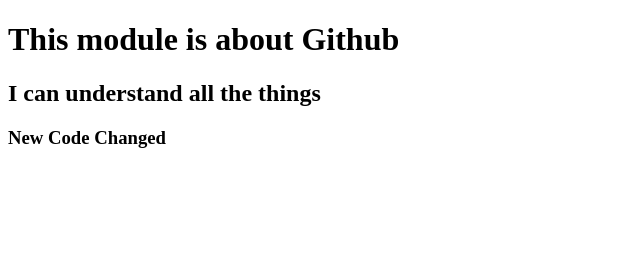
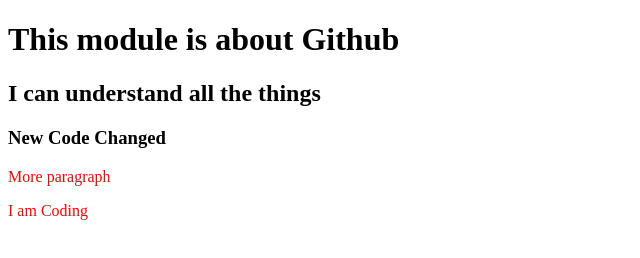
Before and after one commit to joychandragope/my-first-repo, a plain HTML site: page index.html in a window 1280 px wide. Shown: the whole page, without its empty margins (0-640 px from the left). Drawn offline with Linux system fonts and the light colour scheme.

Commit message:
style added

```diff
--- a/index.html
+++ b/index.html
@@ -5,10 +5,13 @@
     <meta http-equiv="X-UA-Compatible" content="IE=edge">
     <meta name="viewport" content="width=device-width, initial-scale=1.0">
     <title>My first Repo</title>
+    <link rel="stylesheet" href="style.css">
 </head>
 <body>
     <h1>This module is about Github</h1>
     <h2>I can understand all the things</h2>
     <h3>New Code Changed</h3>
+    <p>More paragraph</p>
+    <p>I am Coding</p>
 </body>
 </html>
--- /dev/null
+++ b/style.css
@@ -0,0 +1,3 @@
+p{
+    color: red;
+}
```
